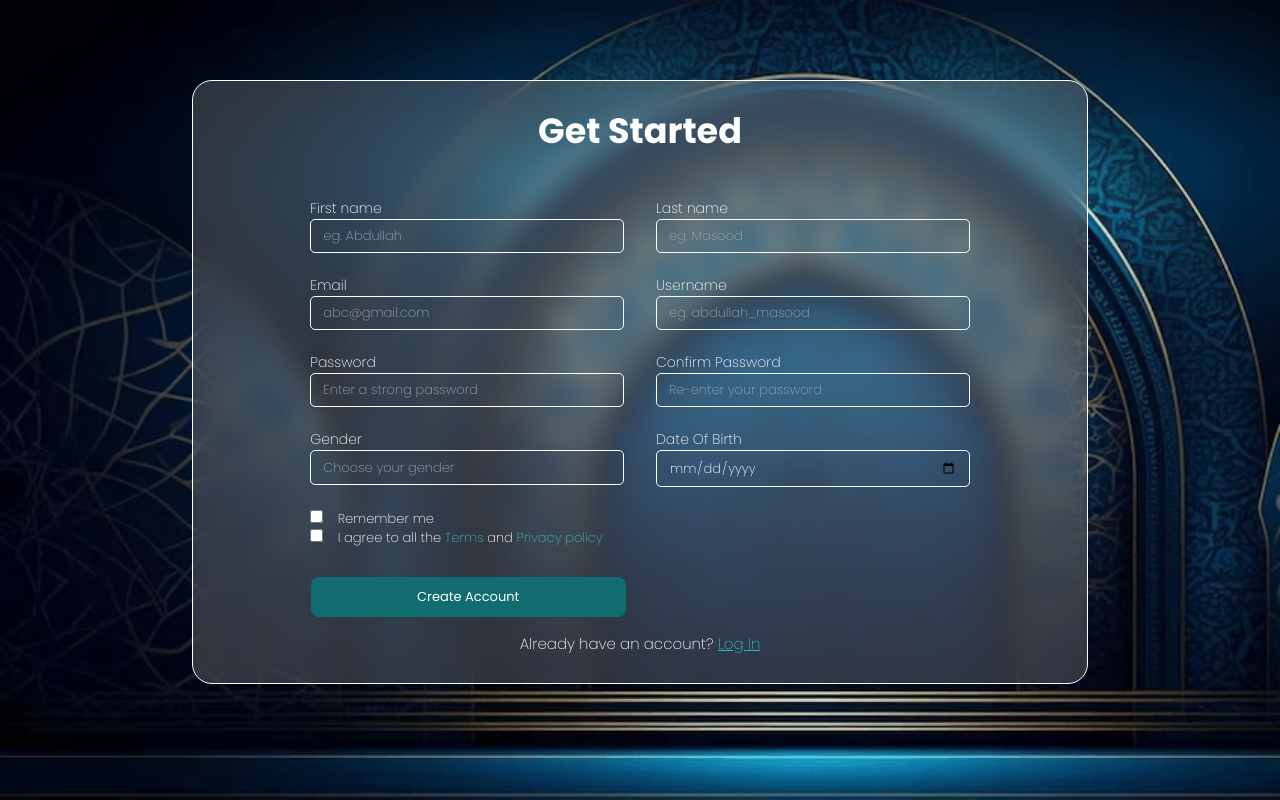
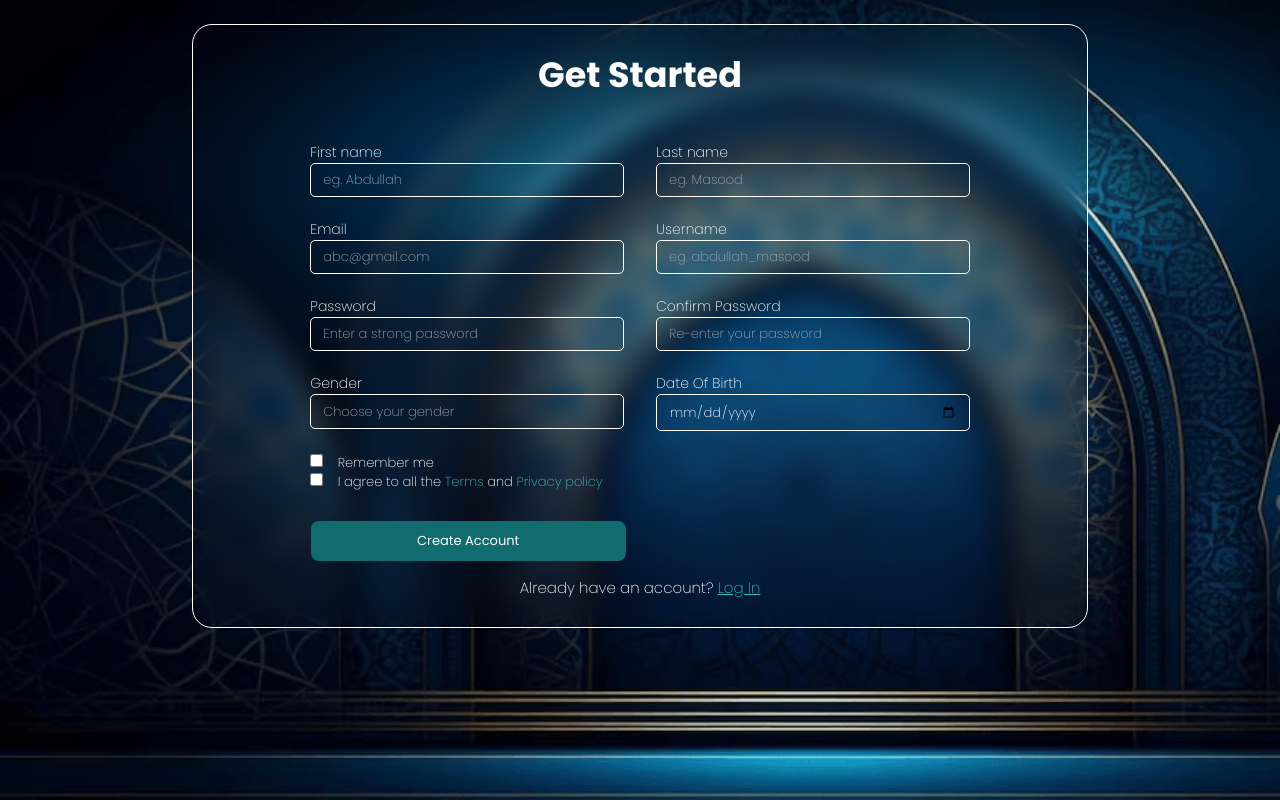
Before and after one commit to arsalan1004/Safwaat, a React (Vite) app in the folder Frontend/: page /signup in a window 1280 px wide. Built offline with nearby package versions, Linux system fonts and the light colour scheme.

Commit message:
Front Changes

```diff
--- a/Frontend/src/App.css
+++ b/Frontend/src/App.css
@@ -117,7 +117,7 @@
 }
 
 .dialogSign{
-  background: linear-gradient(rgba(0, 0, 0, 0.1), rgba(0, 0, 0, 0.1)),
+  background: black,
               rgba(255, 255, 255, 0.2);
   background-blend-mode: darken;
   /* box-shadow: 0 8px 32px 0 rgba(255, 255, 255, 0.767); */
--- a/Frontend/src/Components/Login_Signup/LoginSignComp/signupDialog.jsx
+++ b/Frontend/src/Components/Login_Signup/LoginSignComp/signupDialog.jsx
@@ -67,7 +67,7 @@ const SignDialog = () => {
 
 
   return (
-        <div className="dialogSign w-[70%] mx-[8vw] md:mx-[5vw] h-[100%] pb-7 max-[600px]:max-w-[75vw] max-[600px]:w-auto  max-[600px]:max-h-[70vh] overflow-scroll relative" id='main2'>
+        <div className="dialogSign w-[70%] mx-[8vw] md:mx-[5vw] h-[80%] mt-6 pb-7 max-[600px]:max-w-[75vw] max-[600px]:w-auto  max-[600px]:max-h-[70vh] overflow-scroll relative" id='main2'>
         <h1 className='headSign text-[35px] text-center mt-[3vh]'>Get Started</h1>
             <div className="grid grid-cols-2 gap-3 px-[12%] pt-10">
                 <InputWL label="First name" id="fname" type='text' placeholder='eg. Abdullah' onChange={handleChange}></InputWL>
--- a/Frontend/src/Components/Login_Signup/signup.jsx
+++ b/Frontend/src/Components/Login_Signup/signup.jsx
@@ -5,11 +5,9 @@ import SignDialog from './LoginSignComp/signupDialog';
 const Signup = () => {
   return (
     <div className="contain">
-    <div className="w-screen h-screen wrapperSign flex items-center">
-        <div className="box w-screen h-[80vh]">
+    <div className="w-screen h-screen wrapperSign">
             <div className="flex justify-center items-center">
                 <SignDialog/>
-    </div>
     </div>
     </div>
     </div>
```
